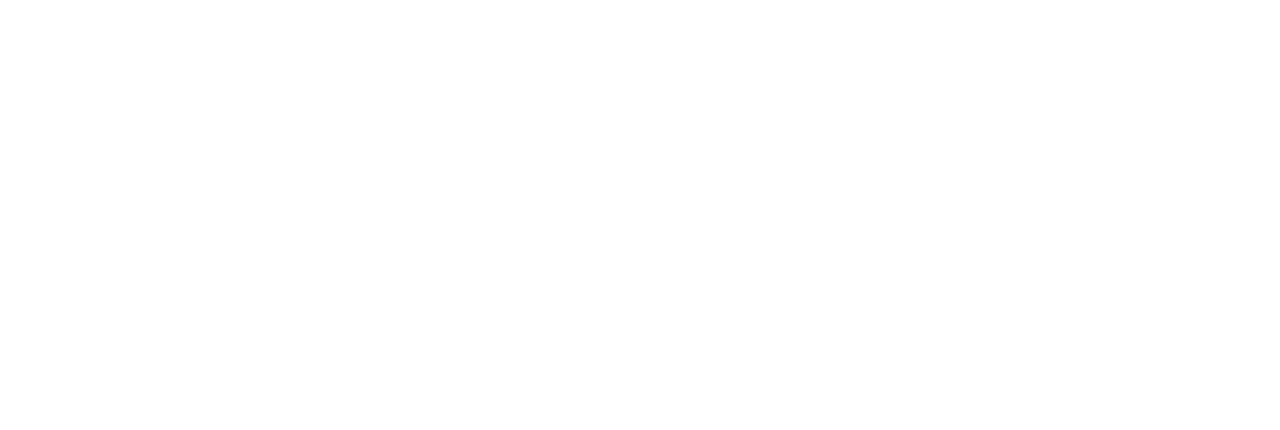
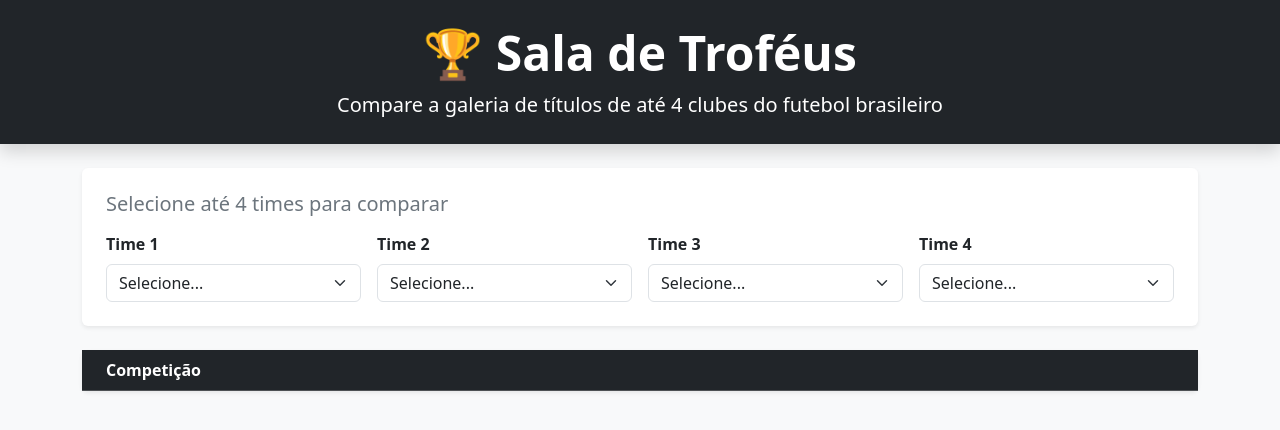
Before and after one commit to Vini-Assuncao/sala-de-trofeus, a website: page index.html in a window 1280 px wide. Drawn offline with nearby package versions, Linux system fonts and the light colour scheme.

Commit message:
escopo do site em html

```diff
--- a/index.html
+++ b/index.html
@@ -1,11 +1,72 @@
 <!DOCTYPE html>
-<html lang="pt-br">
+<html lang="pt-BR">
 <head>
-    <meta charset="UTF-8">
-    <meta name="viewport" content="width=device-width, initial-scale=1.0">
-    <title>Sala de Troféus</title>
+  <meta charset="UTF-8">
+  <meta name="viewport" content="width=device-width, initial-scale=1.0">
+  <title>Sala de Troféus</title>
+  <link rel="stylesheet" href="node_modules/bootstrap/dist/css/bootstrap.min.css">
+  <link rel="stylesheet" href="src/css/style.css">
 </head>
-<body>
+<body class="bg-light">
 
+  <header class="bg-dark text-white py-4 mb-4 shadow">
+    <div class="container text-center">
+      <h1 class="display-5 fw-bold">🏆 Sala de Troféus</h1>
+      <p class="lead mb-0">Compare a galeria de títulos de até 4 clubes do futebol brasileiro</p>
+    </div>
+  </header>
+
+  <main class="container mb-5">
+    <!-- Seletor de Times -->
+    <section class="card shadow-sm p-4 mb-4 border-0">
+      <h2 class="h5 mb-3 text-secondary">Selecione até 4 times para comparar</h2>
+      <div class="row g-3" id="select-container">
+        <div class="col-md-3 col-6">
+          <label for="time1" class="form-label fw-bold">Time 1</label>
+          <select id="time1" class="form-select time-select" data-slot="0">
+            <option value="">Selecione...</option>
+          </select>
+        </div>
+        <div class="col-md-3 col-6">
+          <label for="time2" class="form-label fw-bold">Time 2</label>
+          <select id="time2" class="form-select time-select" data-slot="1">
+            <option value="">Selecione...</option>
+          </select>
+        </div>
+        <div class="col-md-3 col-6">
+          <label for="time3" class="form-label fw-bold">Time 3</label>
+          <select id="time3" class="form-select time-select" data-slot="2">
+            <option value="">Selecione...</option>
+          </select>
+        </div>
+        <div class="col-md-3 col-6">
+          <label for="time4" class="form-label fw-bold">Time 4</label>
+          <select id="time4" class="form-select time-select" data-slot="3">
+            <option value="">Selecione...</option>
+          </select>
+        </div>
+      </div>
+    </section>
+
+    <!-- Tabela Comparativa -->
+    <section class="card shadow-sm border-0">
+      <div class="table-responsive">
+        <table class="table table-hover align-middle mb-0 text-center" id="trophy-table">
+          <thead class="table-dark">
+            <tr id="header-row">
+              <th scope="col" class="text-start ps-4" style="width: 280px;">Competição</th>
+              <!-- Colunas dos times injetadas via JS -->
+            </tr>
+          </thead>
+          <tbody id="tbody-content">
+            <!-- Conteúdo dinâmico gerado via JS -->
+          </tbody>
+        </table>
+      </div>
+    </section>
+  </main>
+
+  <script src="src/js/times.js"></script>
+  <script src="src/js/script.js"></script>
 </body>
 </html>
```
